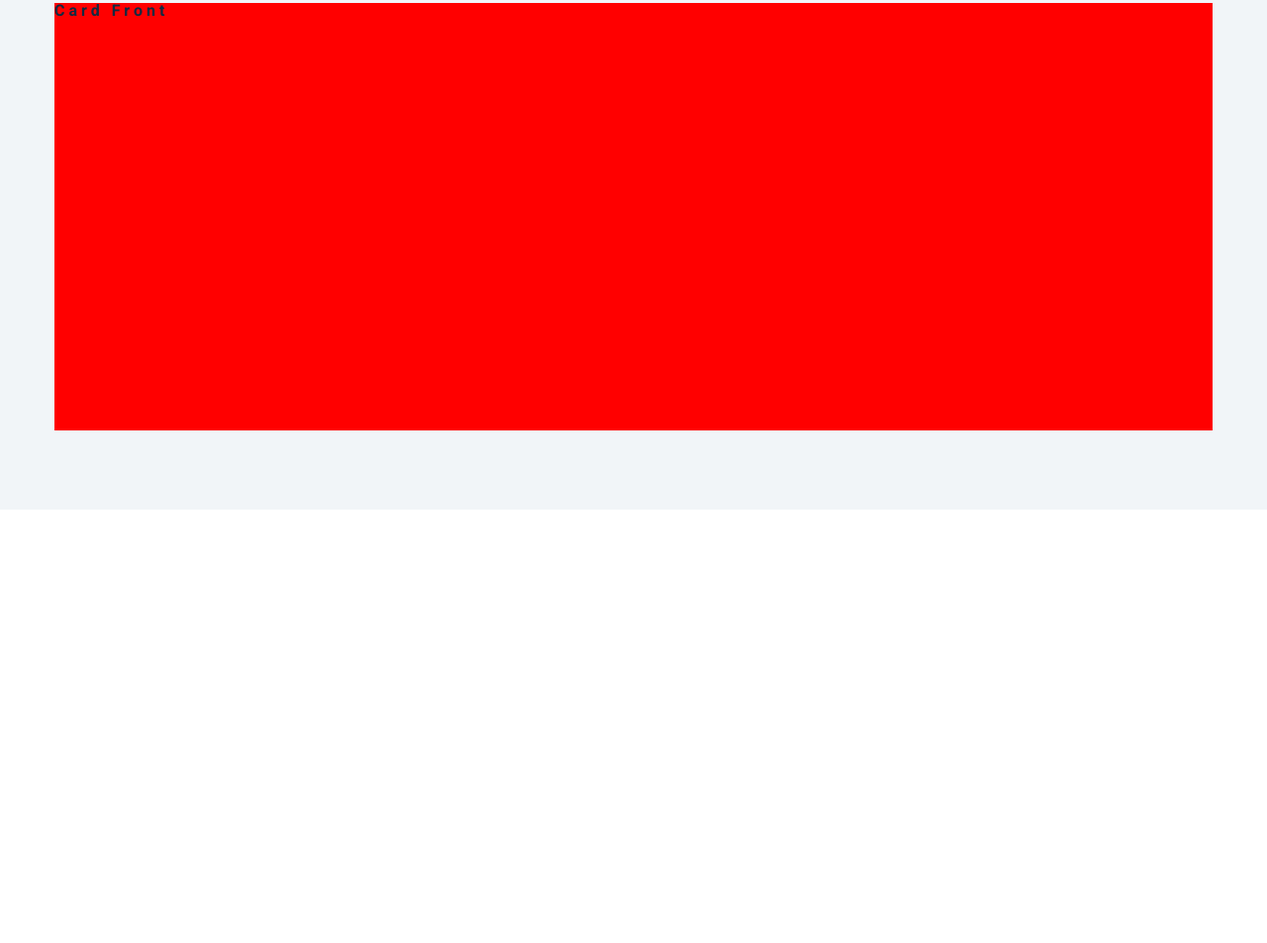
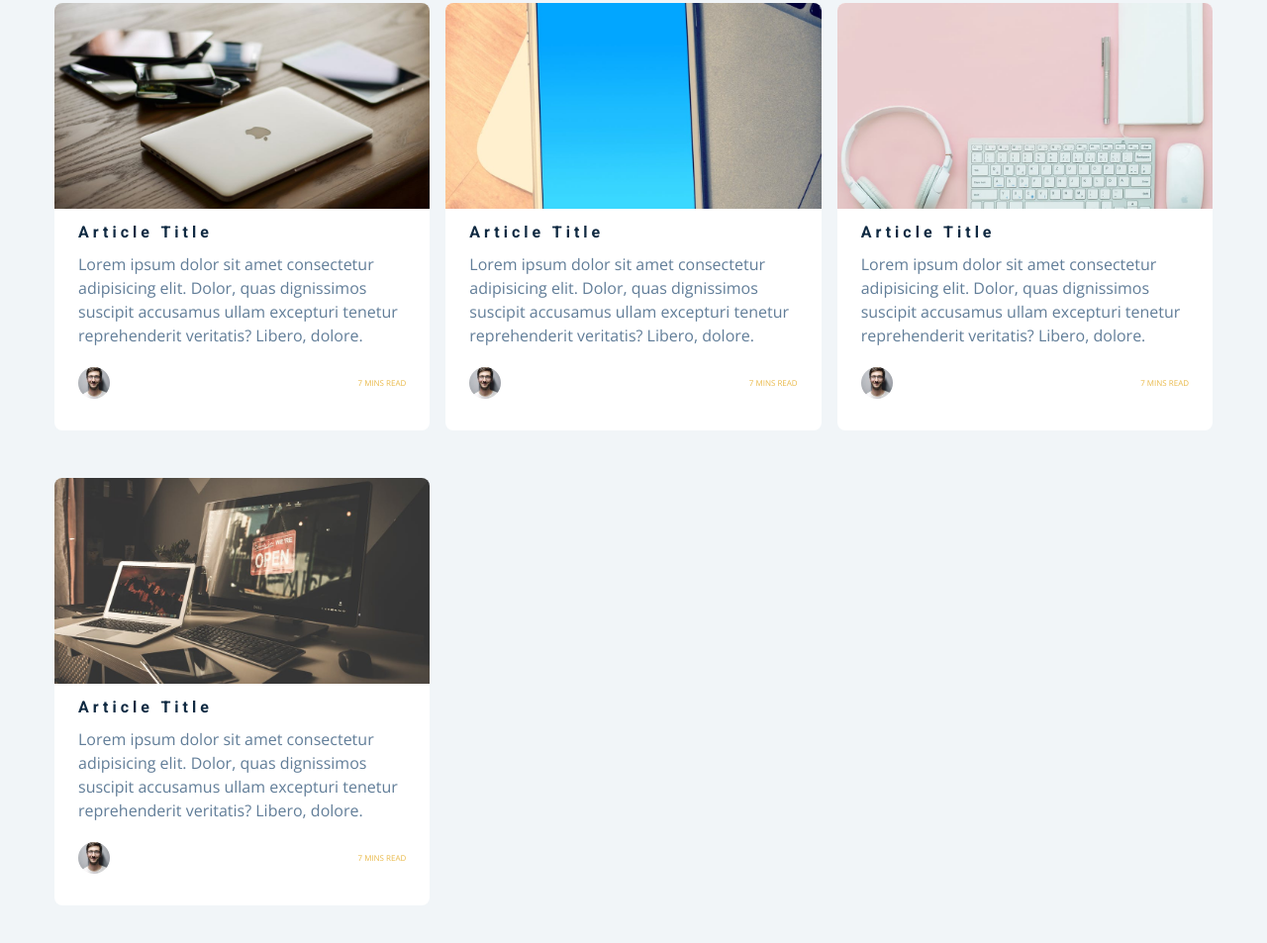
Before and after one commit to tims07/portfolio-project, a plain HTML site: page index.html in a window 1280 px wide. Shown: the part 6346-7299 px from the top of the page at 99% size. Before the commit the page ends 6861 px from the top, so only its background shows below. Drawn offline with nearby package versions, Linux system fonts and the light colour scheme.

Commit message:
add more styling to blog

```diff
--- a/css/styles.css
+++ b/css/styles.css
@@ -826,13 +826,15 @@ Blog
 }
 
 .card-front {
-  background: red;
+  background: var(--clr-white)
 
 }
 
 .card-back {
-  background: green;
+  background: var(--clr-primary-10);
   transform: rotateY(180deg);
+  display: grid;
+  place-items: center;
 }
 
 .card:hover .card-front {
@@ -850,6 +852,43 @@ Blog
   left: 0;
   width: 100%;
   height: 100%;
+  border-radius: var(--radius);
+}
+
+.card-front img {
+  height: 13rem;
+  object-fit: cover;
+  border-top-left-radius: var(--radius);
+  border-top-right-radius: var(--radius);
+}
+.card-footer img {
+  width: 2rem;
+  height: 2rem;
+  object-fit: cover;
+  border-radius: 50%;
+}
+.card-footer {
+  display: grid;
+  grid-template-columns: auto 1fr;
+  align-items: center;
+}
+
+.card-footer p {
+  margin-bottom: 0;
+  text-transform: uppercase;
+  justify-self: end;
+  color: var(--clr-primary-5);
+  font-size: 0.5rem;
+}
+
+.card-info {
+  padding: 1rem 1.5rem;
+}
+
+.blog-center {
+  display: grid;
+  grid-template-columns: repeat(auto-fill, minmax(330px, 1fr));
+  gap: 3rem 1rem;
 }
 /*
 ===============
--- a/index.html
+++ b/index.html
@@ -467,11 +467,87 @@
         <div class="card">
           <!-- front of the card -->
           <div class="card-side card-front">
-            <h4>card front</h4>
+            <img src="./images/project-1.jpeg" alt="project-1">
+            <div class="card-info">
+              <h4>article title</h4>
+              <p>
+                Lorem ipsum dolor sit amet consectetur adipisicing elit. Dolor, quas dignissimos suscipit accusamus ullam excepturi tenetur reprehenderit veritatis? Libero, dolore.
+              </p>
+              <div class="card-footer">
+                <img src="./images/hero-img-small.jpeg" alt="hero image">
+                <p>7 mins read</p>
+              </div>
+            </div>
           </div>
           <!-- card back -->
           <div class="card-side card-back">
-            <h4>card back</h4>
+            <button class="btn">read more</button>
+          </div>
+        </div>
+        <!-- end of single article -->
+        <!-- single article -->
+        <div class="card">
+          <!-- front of the card -->
+          <div class="card-side card-front">
+            <img src="./images/project-2.jpeg" alt="project-1">
+            <div class="card-info">
+              <h4>article title</h4>
+              <p>
+                Lorem ipsum dolor sit amet consectetur adipisicing elit. Dolor, quas dignissimos suscipit accusamus ullam excepturi tenetur reprehenderit veritatis? Libero, dolore.
+              </p>
+              <div class="card-footer">
+                <img src="./images/hero-img-small.jpeg" alt="hero image">
+                <p>7 mins read</p>
+              </div>
+            </div>
+          </div>
+          <!-- card back -->
+          <div class="card-side card-back">
+            <button class="btn">read more</button>
+          </div>
+        </div>
+        <!-- end of single article -->
+        <!-- single article -->
+        <div class="card">
+          <!-- front of the card -->
+          <div class="card-side card-front">
+            <img src="./images/project-3.jpeg" alt="project-1">
+            <div class="card-info">
+              <h4>article title</h4>
+              <p>
+                Lorem ipsum dolor sit amet consectetur adipisicing elit. Dolor, quas dignissimos suscipit accusamus ullam excepturi tenetur reprehenderit veritatis? Libero, dolore.
+              </p>
+              <div class="card-footer">
+                <img src="./images/hero-img-small.jpeg" alt="hero image">
+                <p>7 mins read</p>
+              </div>
+            </div>
+          </div>
+          <!-- card back -->
+          <div class="card-side card-back">
+            <button class="btn">read more</button>
+          </div>
+        </div>
+        <!-- end of single article -->
+        <!-- single article -->
+        <div class="card">
+          <!-- front of the card -->
+          <div class="card-side card-front">
+            <img src="./images/project-4.jpeg" alt="project-1">
+            <div class="card-info">
+              <h4>article title</h4>
+              <p>
+                Lorem ipsum dolor sit amet consectetur adipisicing elit. Dolor, quas dignissimos suscipit accusamus ullam excepturi tenetur reprehenderit veritatis? Libero, dolore.
+              </p>
+              <div class="card-footer">
+                <img src="./images/hero-img-small.jpeg" alt="hero image">
+                <p>7 mins read</p>
+              </div>
+            </div>
+          </div>
+          <!-- card back -->
+          <div class="card-side card-back">
+            <button class="btn">read more</button>
           </div>
         </div>
         <!-- end of single article -->
```
